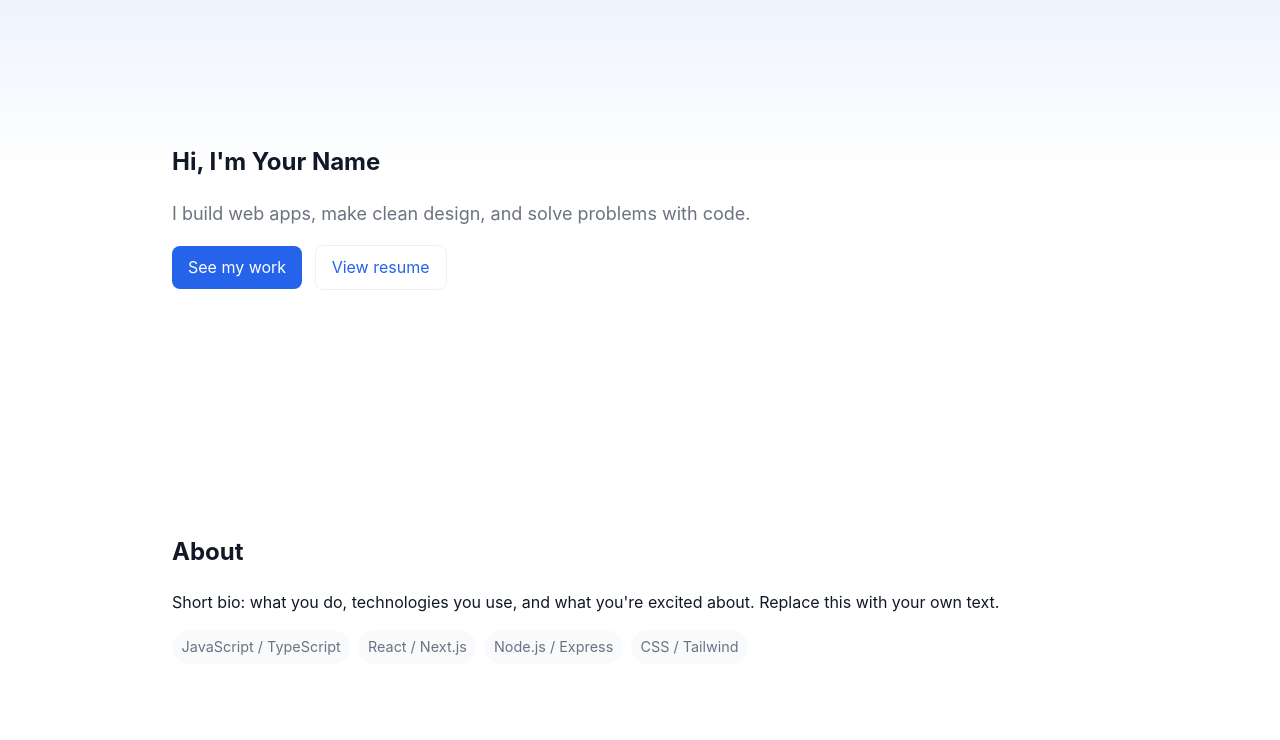
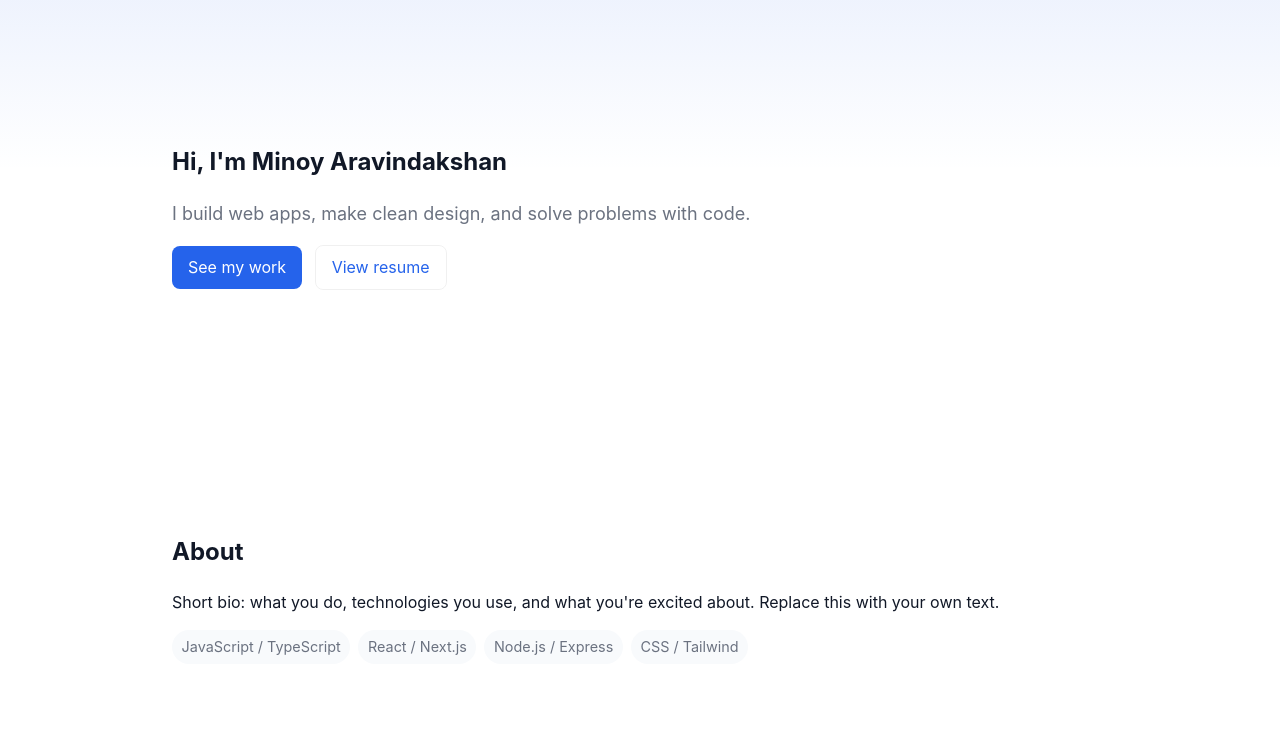
Before and after one commit to minoyaravindakshanportfolio-bot/portfolio, a plain HTML site: page index.html in a window 1280 px wide. Shown: the part 60-800 px from the top of the page. Drawn offline with Linux system fonts and the light colour scheme.

Commit message:
Update index.html

```diff
--- a/index.html
+++ b/index.html
@@ -23,7 +23,7 @@
   <main>
     <section class="hero" id="home">
       <div class="container">
-        <h1>Hi, I'm Your Name</h1>
+        <h1>Hi, I'm Minoy Aravindakshan</h1>
         <p class="lead">I build web apps, make clean design, and solve problems with code.</p>
         <p>
           <a class="btn" href="#projects">See my work</a>
```
